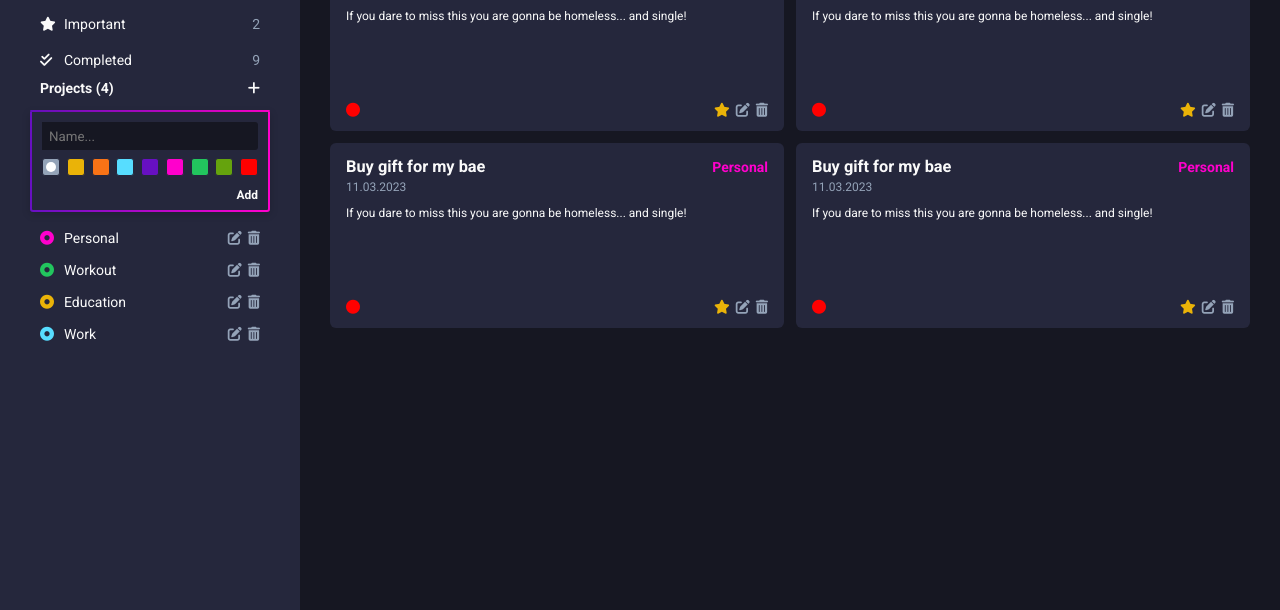
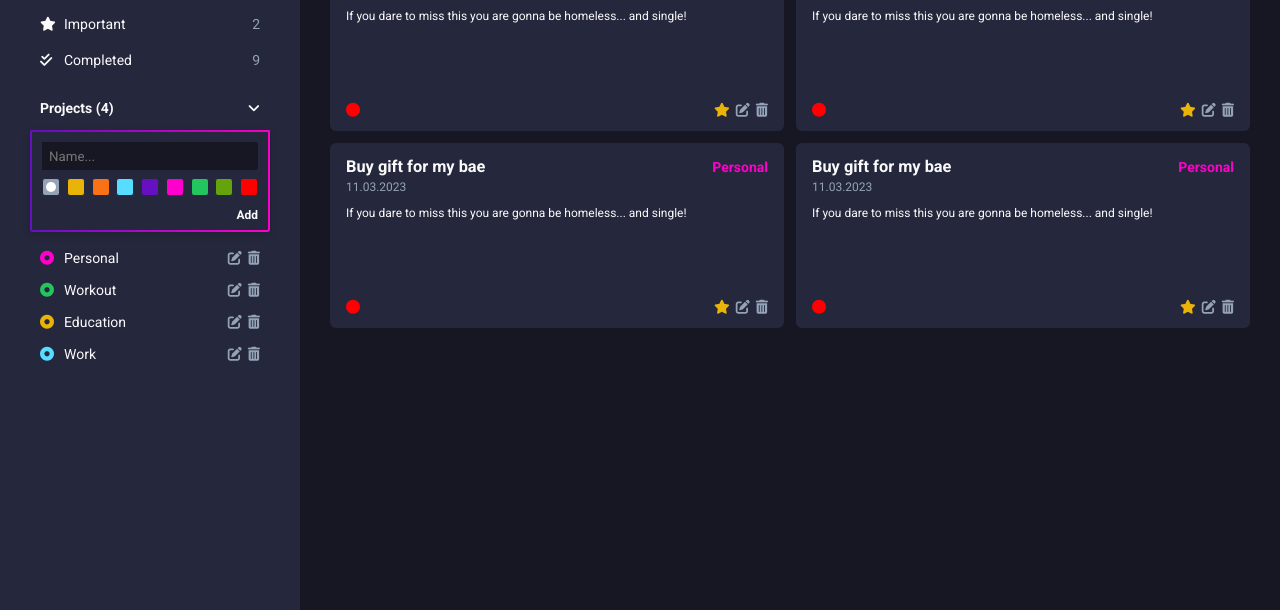
Before and after one commit to GDimitroff/atomic, a website built with webpack: page src/template.html in a window 1280 px wide. Both pictures are taken after a click on the icon 253 px from the left and 278 px from the top of the page. Shown: the part 190-800 px from the top of the page. Built offline with nearby package versions, Linux system fonts and the light colour scheme.

Commit message:
Add minor adjustments

```diff
--- a/src/controllers/displayController.js
+++ b/src/controllers/displayController.js
@@ -44,6 +44,12 @@ export const displayController = (() => {
   });
 
   newProjectBtn.addEventListener('click', (e) => {
+    if (newProjectBtn.className === 'fa-solid fa-plus') {
+      newProjectBtn.className = 'fa-solid fa-angle-down';
+    } else {
+      newProjectBtn.className = 'fa-solid fa-plus';
+    }
+
     const newProjectSection = body.querySelector('.new-project');
     newProjectSection.classList.toggle('show');
   });
--- a/src/main.css
+++ b/src/main.css
@@ -163,6 +163,10 @@ body.light .fa-moon {
   background-color: var(--primary-purple);
 }
 
+.projects {
+  margin-top: 2rem;
+}
+
 .projects-header {
   font-size: 1.4rem;
   font-weight: 700;
@@ -174,6 +178,7 @@ body.light .fa-moon {
 }
 
 .projects-header > i {
+  min-width: 32px;
   color: var(--text-color);
   padding: 5px 10px;
   border-radius: 6px;
```
